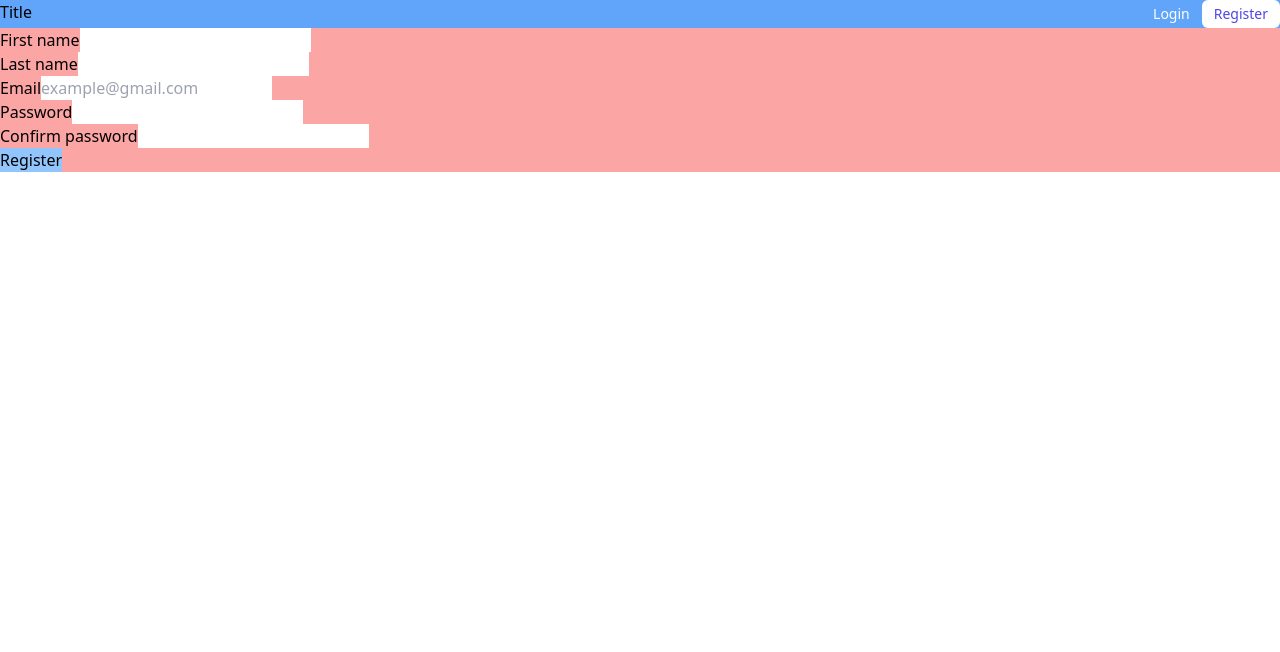
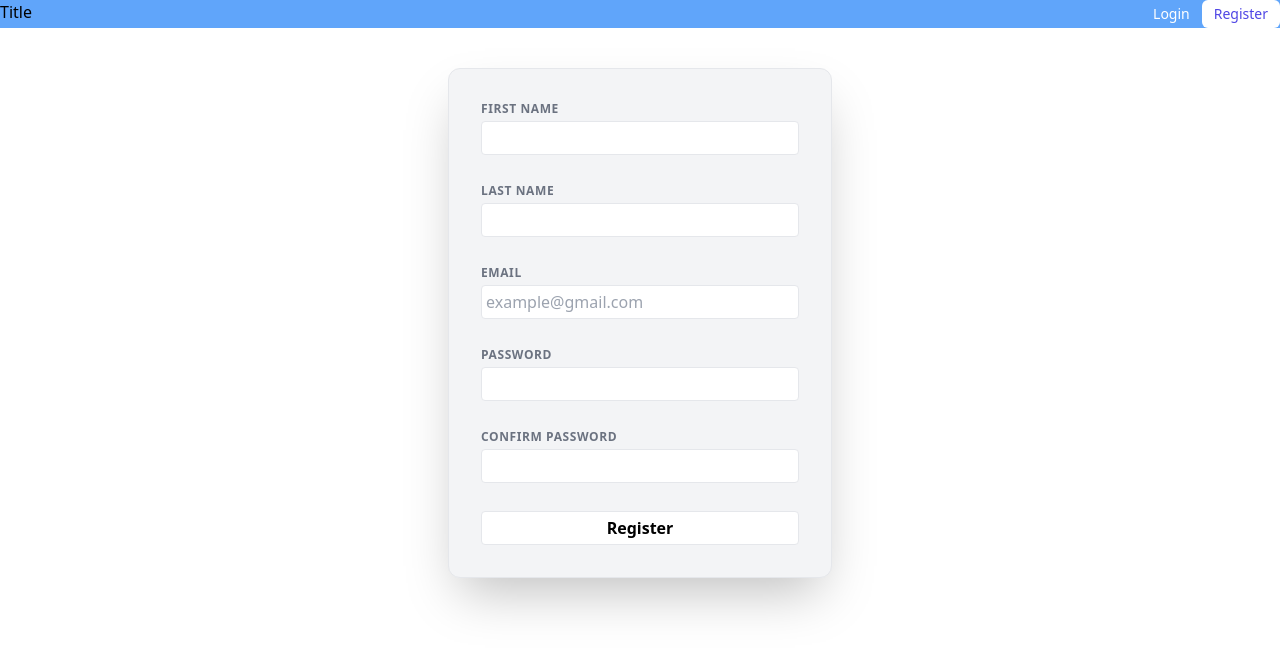
Before and after one commit to Gatinoko/nest-angular-app, an Angular app: page /register in a window 1280 px wide. Shown: the top 652 px of the page. Built offline with nearby package versions, Linux system fonts and the light colour scheme.

Commit message:
feat: Updated form styles

```diff
--- a/src/components/create-order-form/create-order-form.component.html
+++ b/src/components/create-order-form/create-order-form.component.html
@@ -1,8 +1,13 @@
-<form [formGroup]="createOrderForm" (ngSubmit)="onSubmit()" class="bg-red-300">
+<form
+  [formGroup]="createOrderForm"
+  (ngSubmit)="onSubmit()"
+  class="bg-gray-100 flex flex-col gap-2 p-8 border-gray-200 border-solid border max-w-96 rounded-xl shadow-2xl mt-10 mx-auto"
+>
   <!-- Product field field -->
-  <div>
-    <label for="product">Product</label>
+  <div class="flex flex-col gap-1">
+    <label class="min-w-20 inline-block font-semibold text-gray-500 uppercase tracking-wider text-xs" for="product">Product</label>
     <input
+      class="rounded p-1 border border-solid border-gray-200"
       id="product"
       name="product"
       type="text"
@@ -10,7 +15,7 @@
       required
     />
 
-    <span class="mt-1 text-xs text-red-600">
+    <span class="text-xs text-red-600 h-4">
       @if (isInvalid('product')) {
         @if (productControl.hasError('required')) {
           Product is required.
@@ -20,9 +25,10 @@
   </div>
 
   <!-- Total amount field -->
-  <div>
-    <label for="total-amount">Total amount</label>
+  <div class="flex flex-col gap-1">
+    <label class="min-w-20 inline-block font-semibold text-gray-500 uppercase tracking-wider text-xs" for="total-amount">Total amount</label>
     <input
+      class="rounded p-1 border border-solid border-gray-200"
       id="total-amount"
       name="total-amount"
       type="number"
@@ -30,7 +36,7 @@
       required
     />
 
-    <span class="mt-1 text-xs text-red-600">
+    <span class="text-xs text-red-600 h-4">
       @if (isInvalid('totalAmount')) {
         @if (totalAmountControl.hasError('required')) {
           Total amount is required.
@@ -40,9 +46,10 @@
   </div>
 
   <!-- Status field -->
-  <div>
-    <label for="status">Status</label>
+  <div class="flex flex-col gap-1">
+    <label class="min-w-20 inline-block font-semibold text-gray-500 uppercase tracking-wider text-xs" for="status">Status</label>
     <select
+      class="rounded p-1 border border-solid border-gray-200"
       id="status"
       name="status"
       formControlName="status"
@@ -54,7 +61,7 @@
       }
     </select>
 
-    <span class="mt-1 text-xs text-red-600">
+    <span class="text-xs text-red-600 h-4">
       @if (isInvalid('status')) {
         @if (statusControl.hasError('required')) {
           Status is required.
@@ -64,16 +71,20 @@
   </div>
 
   <!-- Submit button -->
-  <button type="button" (click)="onSubmit()" class="bg-blue-300">
+  <button
+    type="button"
+    (click)="onSubmit()"
+    class="bg-white border-gray-200 border-solid border p-1 rounded hover:bg-gray-50 active:bg-gray-100 font-semibold"
+  >
     Create order
   </button>
 
   <!-- Submission Message -->
   @if (submissionMessage()) {
-  <div
-    class="mt-6 p-4 rounded-lg bg-green-50 border border-green-200 text-green-800 text-sm font-medium"
-  >
-    {{ submissionMessage() }}
-  </div>
+    <div
+      class="mt-6 p-4 rounded-lg bg-blue-50 border border-blue-200 text-blue-800 text-sm font-semibold"
+    >
+      {{ submissionMessage() }}
+    </div>
   }
 </form>
--- a/src/components/login-form/login-form.component.html
+++ b/src/components/login-form/login-form.component.html
@@ -1,8 +1,13 @@
-<form [formGroup]="loginForm" (ngSubmit)="onSubmit()" class="bg-red-300">
+<form
+  [formGroup]="loginForm"
+  (ngSubmit)="onSubmit()"
+  class="bg-gray-100 flex flex-col gap-2 p-8 border-gray-200 border-solid border max-w-96 rounded-xl shadow-2xl mt-10 mx-auto"
+>
   <!-- Email field -->
-  <div>
-    <label for="email">Email</label>
+  <div class="flex flex-col gap-1">
+    <label class="min-w-20 inline-block font-semibold text-gray-500 uppercase tracking-wider text-xs" for="email">Email</label>
     <input
+      class="rounded p-1 border border-solid border-gray-200"
       id="email"
       name="email"
       type="email"
@@ -11,17 +16,23 @@
       required
     />
 
-    <span class="mt-1 text-xs text-red-600">
-      @if (isInvalid('email')) { @if (emailControl.hasError('required')) { Email
-      is required. } @else if (emailControl.hasError('email')) { Please enter a
-      valid email address. } }
+    <span class="text-xs text-red-600 h-4">
+      @if (isInvalid('email')) {
+        @if (emailControl.hasError('required')) {
+          Email is required.
+        }
+        @else if (emailControl.hasError('email')) {
+          Please enter a valid email address.
+        }
+      }
     </span>
   </div>
 
   <!-- Password field -->
-  <div>
-    <label for="password">Password</label>
+  <div class="flex flex-col gap-1">
+    <label class="min-w-20 inline-block font-semibold text-gray-500 uppercase tracking-wider text-xs" for="password">Password</label>
     <input
+      class="rounded p-1 border border-solid border-gray-200"
       id="password"
       name="password"
       type="text"
@@ -29,20 +40,27 @@
       required
     />
 
-    <span class="mt-1 text-xs text-red-600">
-      @if (isInvalid('password')) { @if (passwordControl.hasError('required')) {
-      Password is required. } @else if (passwordControl.hasError('minlength')) {
-      Password must be at least 8 characters long. } }
+    <span class="text-xs text-red-600 h-4">
+      @if (isInvalid('password')) {
+        @if (passwordControl.hasError('required')) {
+          Password is required.
+        }
+        @else if (passwordControl.hasError('minlength')) {
+          Password must be at least 8 characters long.
+        }
+      }
     </span>
   </div>
 
   <!-- Submit button -->
-  <button type="button" (click)="onSubmit()" class="bg-blue-300">Login</button>
+  <button type="button" (click)="onSubmit()" class="bg-white border-gray-200 border-solid border p-1 rounded hover:bg-gray-50 active:bg-gray-100 font-semibold">
+    Login
+  </button>
 
   <!-- Submission Message -->
   @if (submissionMessage()) {
   <div
-    class="mt-6 p-4 rounded-lg bg-green-50 border border-green-200 text-green-800 text-sm font-medium"
+    class="mt-6 p-4 rounded-lg bg-blue-50 border border-blue-200 text-blue-800 text-sm font-semibold"
   >
     {{ submissionMessage() }}
   </div>
--- a/src/components/registration-form/registration-form.component.html
+++ b/src/components/registration-form/registration-form.component.html
@@ -1,8 +1,15 @@
-<form [formGroup]="registrationForm" (ngSubmit)="onSubmit()" class="bg-red-300">
+<form
+  [formGroup]="registrationForm"
+  (ngSubmit)="onSubmit()"
+  class="bg-gray-100 flex flex-col gap-2 p-8 border-gray-200 border-solid border max-w-96 rounded-xl shadow-2xl mt-10 mx-auto"
+>
   <!-- First name field -->
-  <div>
-    <label for="first-name">First name</label>
+  <div class="flex flex-col gap-1">
+    <label class="min-w-20 inline-block font-semibold text-gray-500 uppercase tracking-wider text-xs" for="first-name"
+      >First name</label
+    >
     <input
+      class="rounded p-1 border border-solid border-gray-200"
       id="first-name"
       name="first-name"
       type="text"
@@ -10,7 +17,7 @@
       required
     />
 
-    <span class="mt-1 text-xs text-red-600">
+    <span class="text-xs text-red-600 h-4">
       @if (isInvalid('firstName')) {
         @if (firstNameControl.hasError('required')) {
           First name is required.
@@ -20,9 +27,12 @@
   </div>
 
   <!-- Last name field -->
-  <div>
-    <label for="last-name">Last name</label>
+  <div class="flex flex-col gap-1">
+    <label class="min-w-20 inline-block font-semibold text-gray-500 uppercase tracking-wider text-xs" for="last-name"
+      >Last name</label
+    >
     <input
+      class="rounded p-1 border border-solid border-gray-200"
       id="last-name"
       name="last-name"
       type="text"
@@ -30,7 +40,7 @@
       required
     />
 
-    <span class="mt-1 text-xs text-red-600">
+    <span class="text-xs text-red-600 h-4">
       @if (isInvalid('lastName')) {
         @if (lastNameControl.hasError('required')) {
           Last name is required.
@@ -40,9 +50,10 @@
   </div>
 
   <!-- Email field -->
-  <div>
-    <label for="email">Email</label>
+  <div class="flex flex-col gap-1">
+    <label class="min-w-20 inline-block font-semibold text-gray-500 uppercase tracking-wider text-xs" for="email">Email</label>
     <input
+      class="rounded p-1 border border-solid border-gray-200"
       id="email"
       name="email"
       type="email"
@@ -51,7 +62,7 @@
       required
     />
 
-    <span class="mt-1 text-xs text-red-600">
+    <span class="text-xs text-red-600 h-4">
       @if (isInvalid('email')) {
         @if (emailControl.hasError('required')) {
           Email is required.
@@ -64,9 +75,12 @@
   </div>
 
   <!-- Password field -->
-  <div>
-    <label for="password">Password</label>
+  <div class="flex flex-col gap-1">
+    <label class="min-w-20 inline-block font-semibold text-gray-500 uppercase tracking-wider text-xs" for="password"
+      >Password</label
+    >
     <input
+      class="rounded p-1 border border-solid border-gray-200"
       id="password"
       name="password"
       type="text"
@@ -74,12 +88,11 @@
       required
     />
 
-    <span class="mt-1 text-xs text-red-600">
+    <span class="text-xs text-red-600 h-4">
       @if (isInvalid('password')) {
         @if (passwordControl.hasError('required')) {
           Password is required.
-        }
-        @else if (passwordControl.hasError('minlength')) {
+        } @else if (passwordControl.hasError('minlength')) {
           Password must be at least 8 characters long.
         }
       }
@@ -87,9 +100,12 @@
   </div>
 
   <!-- Confirm password -->
-  <div>
-    <label for="confirm-password">Confirm password</label>
+  <div class="flex flex-col gap-1">
+    <label class="min-w-20 inline-block font-semibold text-gray-500 uppercase tracking-wider text-xs" for="confirm-password"
+      >Confirm password</label
+    >
     <input
+      class="rounded p-1 border border-solid border-gray-200"
       id="confirm-password"
       name="confirm-password"
       type="text"
@@ -97,7 +113,7 @@
       required
     />
 
-    <span class="mt-1 text-xs text-red-600">
+    <span class="text-xs text-red-600 h-4">
       @if (isInvalid('confirmPassword')) {
         @if (registrationForm.hasError('mismatch')) {
           Passwords must match.
@@ -109,16 +125,20 @@
   </div>
 
   <!-- Submit button -->
-  <button type="button" (click)="onSubmit()" class="bg-blue-300">
+  <button
+    type="button"
+    (click)="onSubmit()"
+    class="bg-white border-gray-200 border-solid border p-1 rounded hover:bg-gray-50 active:bg-gray-100 font-semibold"
+  >
     Register
   </button>
 
   <!-- Submission Message -->
   @if (submissionMessage()) {
-  <div
-    class="mt-6 p-4 rounded-lg bg-green-50 border border-green-200 text-green-800 text-sm font-medium"
-  >
-    {{ submissionMessage() }}
-  </div>
+    <div
+      class="mt-6 p-4 rounded-lg bg-blue-50 border border-blue-200 text-blue-800 text-sm font-semibold"
+    >
+      {{ submissionMessage() }}
+    </div>
   }
 </form>
```
Also changed, not shown: src/components/update-order-form/update-order-form.component.html (+27 -16 lines).
